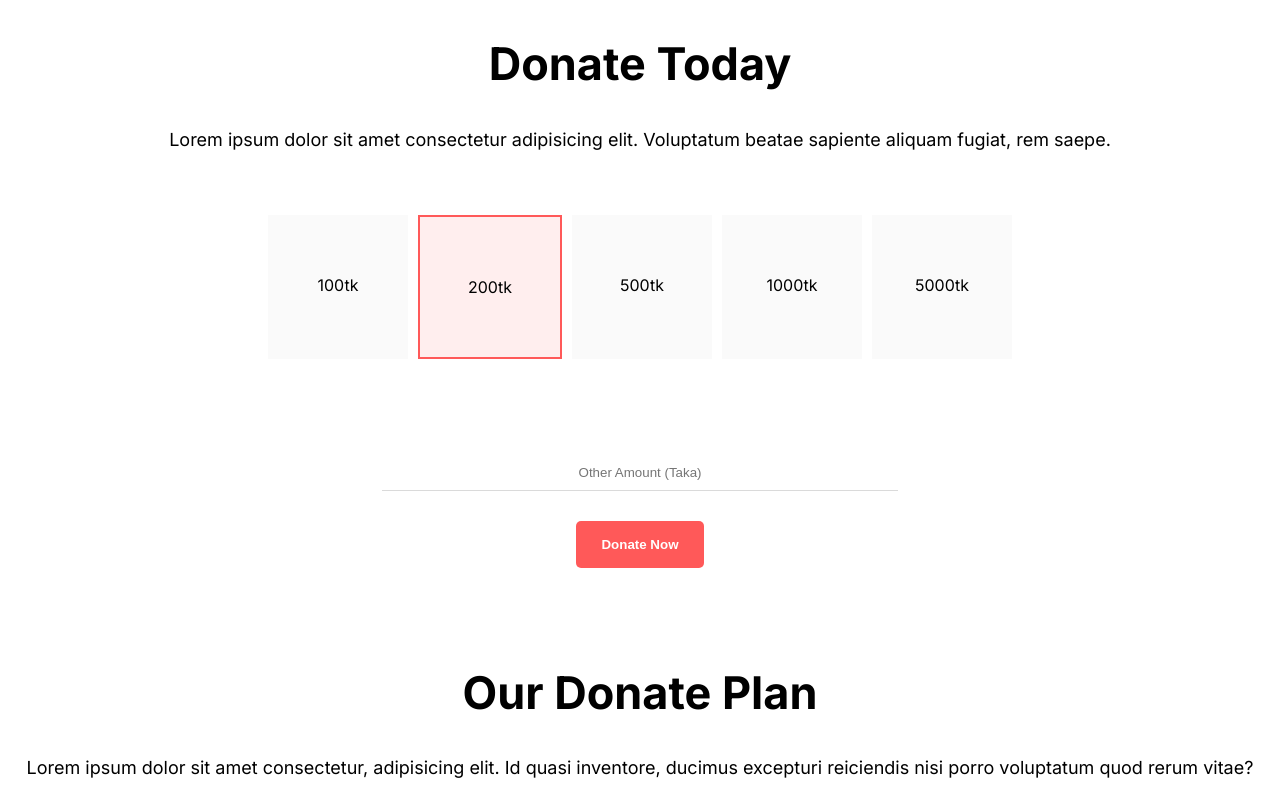
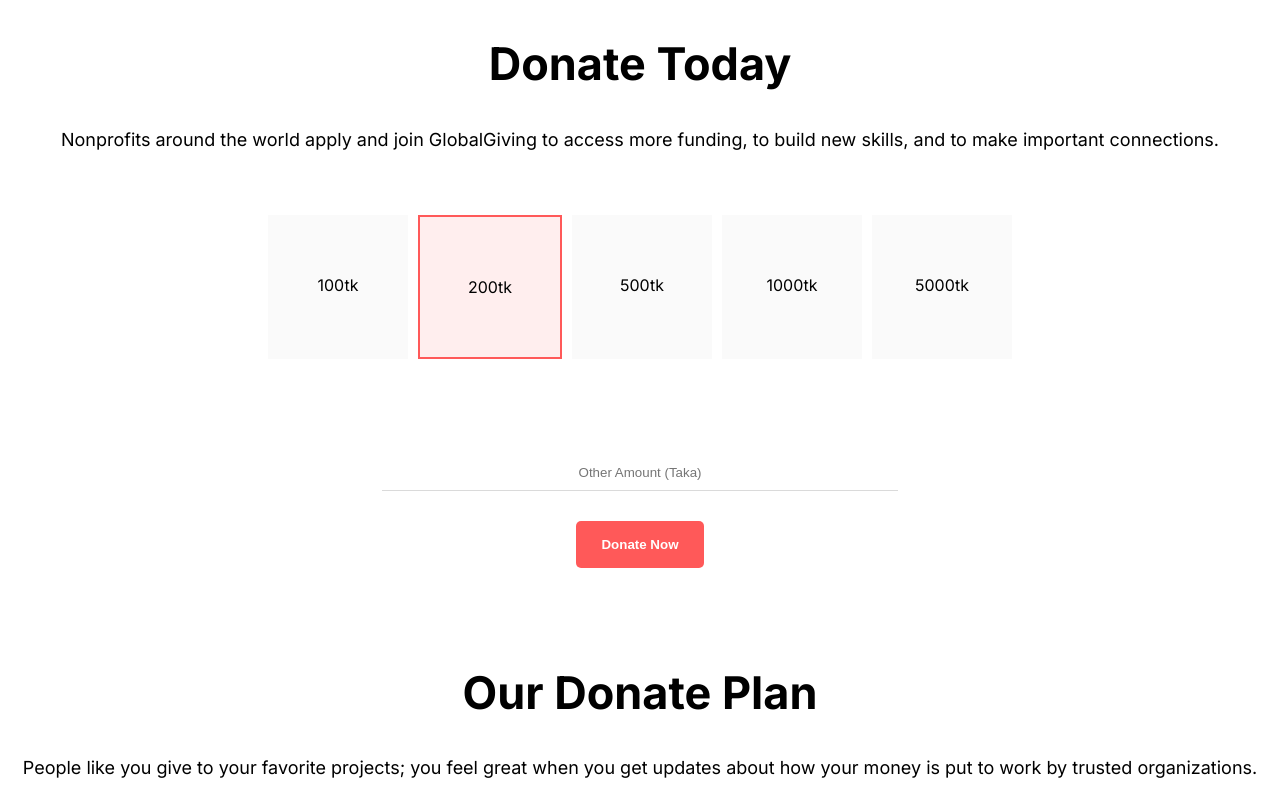
Before and after one commit to mehedititu/assingment-1, a plain HTML site: page index.html in a window 1280 px wide. Shown: the part 840-1633 px from the top of the page. Drawn offline with Linux system fonts and the light colour scheme.

Commit message:
3rd Modify

```diff
--- a/index.html
+++ b/index.html
@@ -18,7 +18,7 @@
     </section>
     <section class="donate">
         <h2>Donate Today</h2>
-        <p>Lorem ipsum dolor sit amet consectetur adipisicing elit. Voluptatum beatae sapiente aliquam fugiat, rem saepe.</p>
+        <p>Nonprofits around the world apply and join GlobalGiving to access more funding, to build new skills, and to make important connections.</p>
         <div class="donate-amount">
             <div class="amount">100tk</div>
             <div id="active-amount" class="amount">200tk</div>
@@ -33,7 +33,7 @@
     </section>
     <section class="donate-plan">
         <h2>Our Donate Plan</h2>
-        <p>Lorem ipsum dolor sit amet consectetur, adipisicing elit. Id quasi inventore, ducimus excepturi reiciendis nisi porro voluptatum quod rerum vitae?</p>
+        <p>People like you give to your favorite projects; you feel great when you get updates about how your money is put to work by trusted organizations.</p>
         <div id="donate-plan-bg-1" class="donate-plan-section">
             <div class="plan-section">
                 <img src="icons/food.png" alt="">
```
